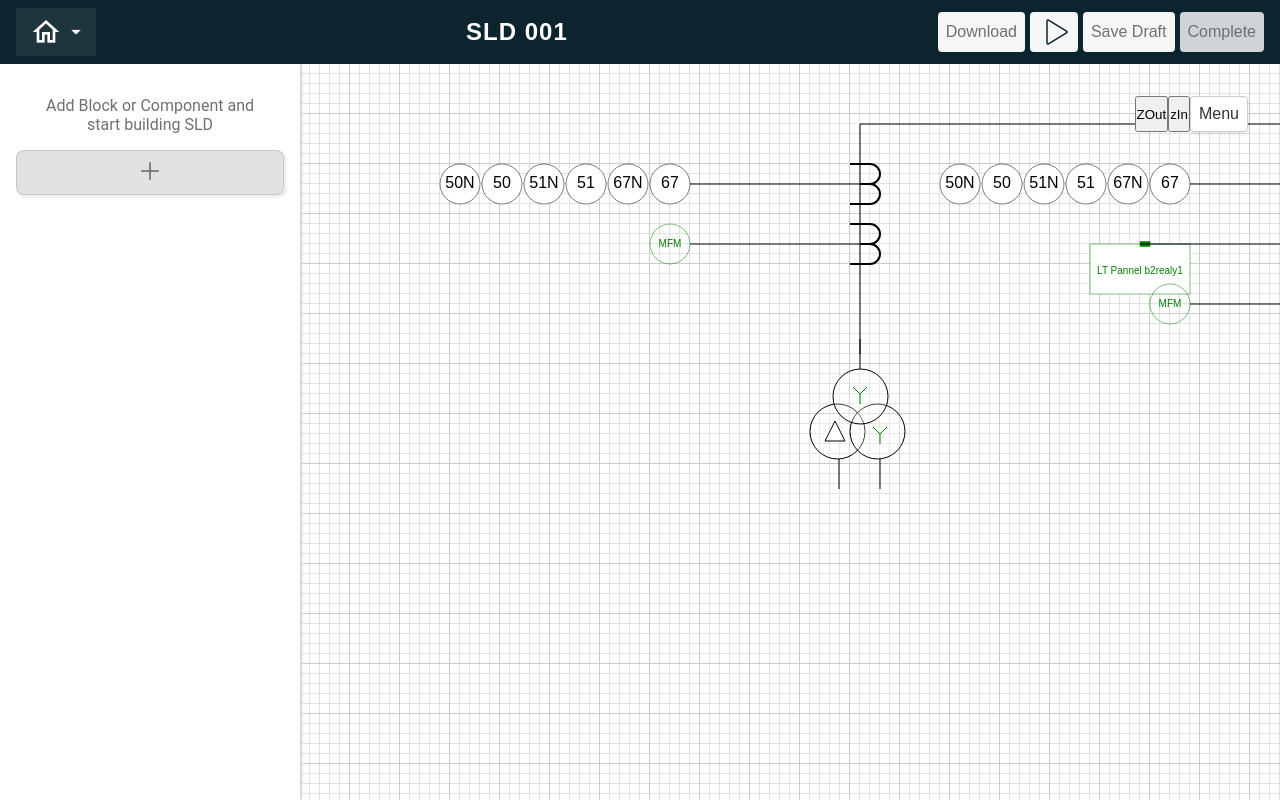
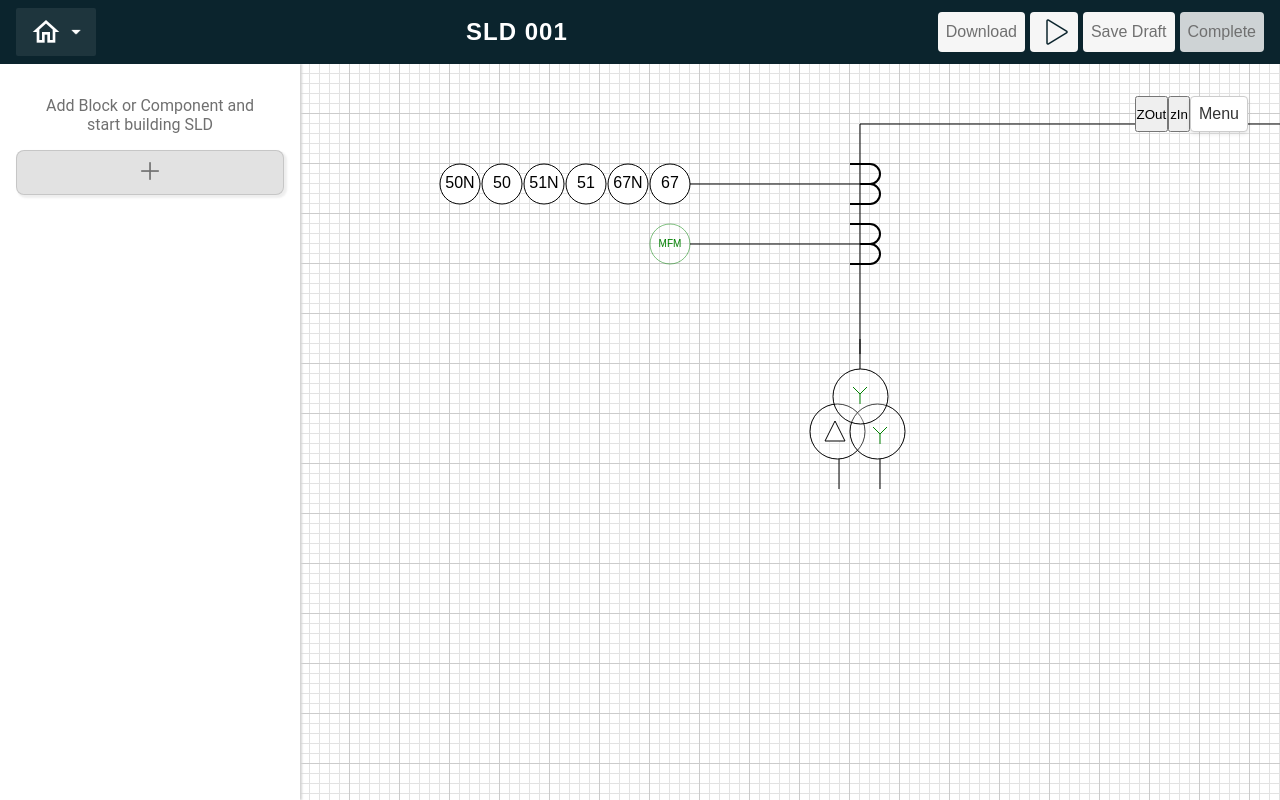
Before and after one commit to Jayant061/mahindra-drawio, a React (Vite) app: page /playground in a window 1280 px wide. Built offline with nearby package versions, Linux system fonts and the light colour scheme.

Commit message:
added horizontal lines to connect blocks

```diff
--- a/src/Components/Block/Block.tsx
+++ b/src/Components/Block/Block.tsx
@@ -15,11 +15,11 @@ interface blockProps {
     y: number;
     elements: string[];
   };
-  key: number;
+  id: number;
   childCoord: { x: number; y: number };
   zoomLevel: number;
 }
-function Block({ shapes, key, childCoord, zoomLevel }: blockProps) {
+function Block({ shapes, id, childCoord, zoomLevel }: blockProps) {
   const radius = 20;
   const gap = 60
   const [blockRect, setBlockRect] = useState(<rect />);
@@ -143,7 +143,7 @@ function Block({ shapes, key, childCoord, zoomLevel }: blockProps) {
       transform={`translate(${transform.x} ${transform.y})`}
       onMouseDown={handleMouseDown}
       onMouseUp={handleMouseUp}
-      key={key}
+      key={id}
       style={isBlockDrag.current ? { border: "2px solid gray" } : {}}
       ref={svgGrpRef}
       fill="green"
--- a/src/jsonFiles/shapes.json
+++ b/src/jsonFiles/shapes.json
@@ -4,13 +4,14 @@
       "name": "Block1",
       "x": 60,
       "y": 60,
-    "elements": ["Relay", "EnergyMeter","Transformer"]
+      "elements": ["Relay", "EnergyMeter", "Transformer"]
     },
+
     {
-    "id": "b2",
+      "id": "b3",
       "name": "Block1",
-    "x": 560,
+      "x": 1060,
       "y": 60,
-    "elements": ["Relay", "Inverter", "EnergyMeter","Transformer"]
+      "elements": ["Relay", "EnergyMeter", "Transformer"]
     }
 ]
--- a/src/pages/Playground/PlayGround.tsx
+++ b/src/pages/Playground/PlayGround.tsx
@@ -2,9 +2,9 @@ import { MouseEventHandler, useEffect, useRef, useState } from "react";
 import JSON from "../../jsonFiles/shapes.json";
 import Topbar from "../../Components/Topbar/Topbar.tsx";
 import Leftbar from "../../Components/Leftbar/Leftbar.tsx";
-import Menu from '../../Components/Menu/Menu.tsx';
-import './Playground.css'
-import d3ToPng from 'd3-svg-to-png';
+import Menu from "../../Components/Menu/Menu.tsx";
+import "./Playground.css";
+import d3ToPng from "d3-svg-to-png";
 import Block from "../../Components/Block/Block.tsx";
 import ParallelLine from "../../Components/Lines/ParallelLine.tsx";
 
@@ -15,33 +15,32 @@ interface Shape {
   radius?: number;
   id: string;
 }
-interface block{
-  id:string,
-  name:string,
-  x:number,
-  y:number,
-  elements:string[]
+interface block {
+  id: string;
+  name: string;
+  x: number;
+  y: number;
+  elements: string[];
 }
 
 const PlayGround = () => {
   const [shapes, setShapes] = useState<block[]>(JSON);
-  const [childCoord, setChildCoord] = useState<{ x: number; y: number }>({ x: 0, y: 0 });
+  const [childCoord, setChildCoord] = useState<{ x: number; y: number }>({
+    x: 0,
+    y: 0,
+  });
   const [zoomLevel, setZoomLevel] = useState(1);
-  const svgRef = useRef<SVGSVGElement>(null)
-  const [viewBox,setViewBox] = useState({width:0,height:0})
+  const svgRef = useRef<SVGSVGElement>(null);
+  const [viewBox, setViewBox] = useState({ width: 0, height: 0 });
   // const [verticalLineCoords,setVerticalLineCoords] = useState({maxX:0,minY:0,maxY:0});
 
-
-
-
   const handleZoomIn = () => {
-    setZoomLevel(prevZoomLevel => prevZoomLevel * 1.2);
+    setZoomLevel((prevZoomLevel) => prevZoomLevel * 1.2);
   };
 
   const handleZoomOut = () => {
-    setZoomLevel(prevZoomLevel => prevZoomLevel / 1.2);
+    setZoomLevel((prevZoomLevel) => prevZoomLevel / 1.2);
   };
-
 
   const handleMouseMove: MouseEventHandler<SVGSVGElement> = (e) => {
     setChildCoord({ x: e.clientX, y: e.clientY });
@@ -49,38 +48,56 @@ const PlayGround = () => {
 
   useEffect(() => {
     const svgRect = svgRef.current?.getBBox();
-    if(!svgRect) return;
-      setViewBox({width:svgRect.right-svgRect.left,height:svgRect.bottom-svgRect.top})
-  }, [childCoord])
+    // const svgEl = svgRef.current?.ownerSVGElement;
+    if (!svgRect) return;
+    setViewBox({
+      width: svgRect.right - svgRect.left,
+      height: svgRect.bottom - svgRect.top,
+    });
+  }, [childCoord]);
 
   //Downloading Image
   const captureSVG = async () => {
     try {
-      const svgSelector = 'svg';
-      const fileName = 'canvas_image';
+      const svgSelector = "svg";
+      const fileName = "canvas_image";
       const fileData = await d3ToPng(svgSelector, fileName, {
         scale: 3,
-        format: 'png',
+        format: "png",
         quality: 1,
         download: false,
-        ignore: '.ignored',
-        background: 'white'
+        ignore: ".ignored",
+        background: "white",
       });
 
-      const downloadLink = document.createElement('a');
+      const downloadLink = document.createElement("a");
       downloadLink.href = fileData;
-      downloadLink.download = `${fileName}.png`;  // Specify the file extension
+      downloadLink.download = `${fileName}.png`; // Specify the file extension
       downloadLink.click();
     } catch (error) {
-      console.error('Error capturing SVG:', error);
+      console.error("Error capturing SVG:", error);
     }
   };
 
+  const blocks = shapes.map((shape, index) => {
+    return (
+      <Block
+        key={index}
+        id={index}
+        childCoord={childCoord}
+        shapes={shape}
+        zoomLevel={zoomLevel}
+      />
+    );
+  });
 
 
+  const Connections = shapes.map((shape, index) => {
 
-  const blocks = shapes.map((shape,index)=>{return(<Block key={index} childCoord={childCoord} shapes={shape} zoomLevel={zoomLevel}/>)});
-
+    if(index >= 1){
+      return (<ParallelLine key={index} x1={shapes[index-1].x + 500} y1={shape.y} x2={shape.x + 500} y2={shape.y} />);
+    }
+  });
 
   return (
     <>
@@ -90,8 +107,16 @@ const PlayGround = () => {
           <div className="leftbar">
             <Leftbar />
           </div>
-          <div className="svg"
+          <div
+            className="svg"
             // style={{ backgroundSize: `${zoomLevel * 50}px ${zoomLevel * 50}px, ${zoomLevel * 10}px ${zoomLevel * 10}px` }}>
+            style={{
+              backgroundImage:
+                "conic-gradient(at calc(100% - 1px) calc(100% - 1px), var(--line-color-1) 270deg, #0000 0),conic-gradient(at calc(100% - 1px) calc(100% - 1px), var(--line-color-1) 270deg, #0000 0)",
+              backgroundSize: `${zoomLevel * 50}px ${zoomLevel * 50}px, ${
+                zoomLevel * 10
+              }px ${zoomLevel * 10}px`,
+            }}
           >
             <div className="menu">
               <Menu />
@@ -109,23 +134,25 @@ const PlayGround = () => {
                 transformOrigin: `left top`,
                 width: `${100 * zoomLevel}%`,
                 height: `${100 * zoomLevel}%`,
-                  minWidth:`${viewBox.width}`,
-                  minHeight:`${viewBox.height}`,
+                minWidth: `${viewBox.width}`,
+                minHeight: `${viewBox.height}`,
 
-                  backgroundImage:"conic-gradient(at calc(100% - 1px) calc(100% - 1px), var(--line-color-1) 270deg, #0000 0),conic-gradient(at calc(100% - 1px) calc(100% - 1px), var(--line-color-1) 270deg, #0000 0)",
-                  backgroundSize: `${zoomLevel * 50}px ${zoomLevel * 50}px, ${zoomLevel * 10}px ${zoomLevel * 10}px`
+                // backgroundImage:
+                //   "conic-gradient(at calc(100% - 1px) calc(100% - 1px), var(--line-color-1) 270deg, #0000 0),conic-gradient(at calc(100% - 1px) calc(100% - 1px), var(--line-color-1) 270deg, #0000 0)",
+                // backgroundSize: `${zoomLevel * 50}px ${zoomLevel * 50}px, ${
+                //   zoomLevel * 10
+                // }px ${zoomLevel * 10}px`,
               }}
             >
               {blocks}
-                <ParallelLine x1={560} y1={60} x2={1060} y2={60}/>
+              {Connections}
             </svg>
           </div>
-
         </div>
       </div>
       {/* </div> */}
     </>
   );
-}
+};
 
 export default PlayGround;
--- a/src/shapes/Relay.tsx
+++ b/src/shapes/Relay.tsx
@@ -55,7 +55,7 @@ for(let i =0;i<=5;i++){
 )
 }
   return (
-    <g ref={elementRef} fill="white" stroke="black" strokeWidth="0.5" x={x} y={y}
+    <g ref={elementRef} fill="white" stroke="black" strokeWidth="1" x={x} y={y}
     className={"relay"}
     onMouseDown={(e)=>{e.preventDefault(); e.stopPropagation()}}
     // onMouseUp={handleMouseUp}
```
Lines whose indentation alone changed are shown as unchanged.
